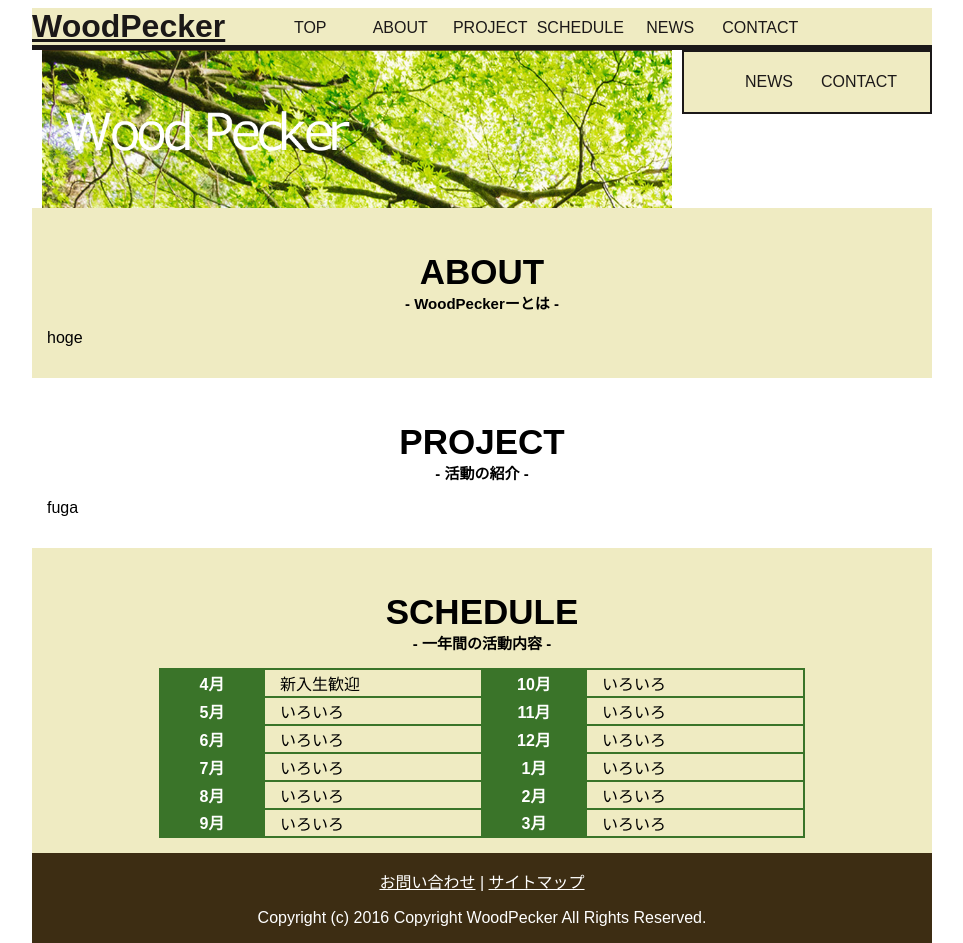
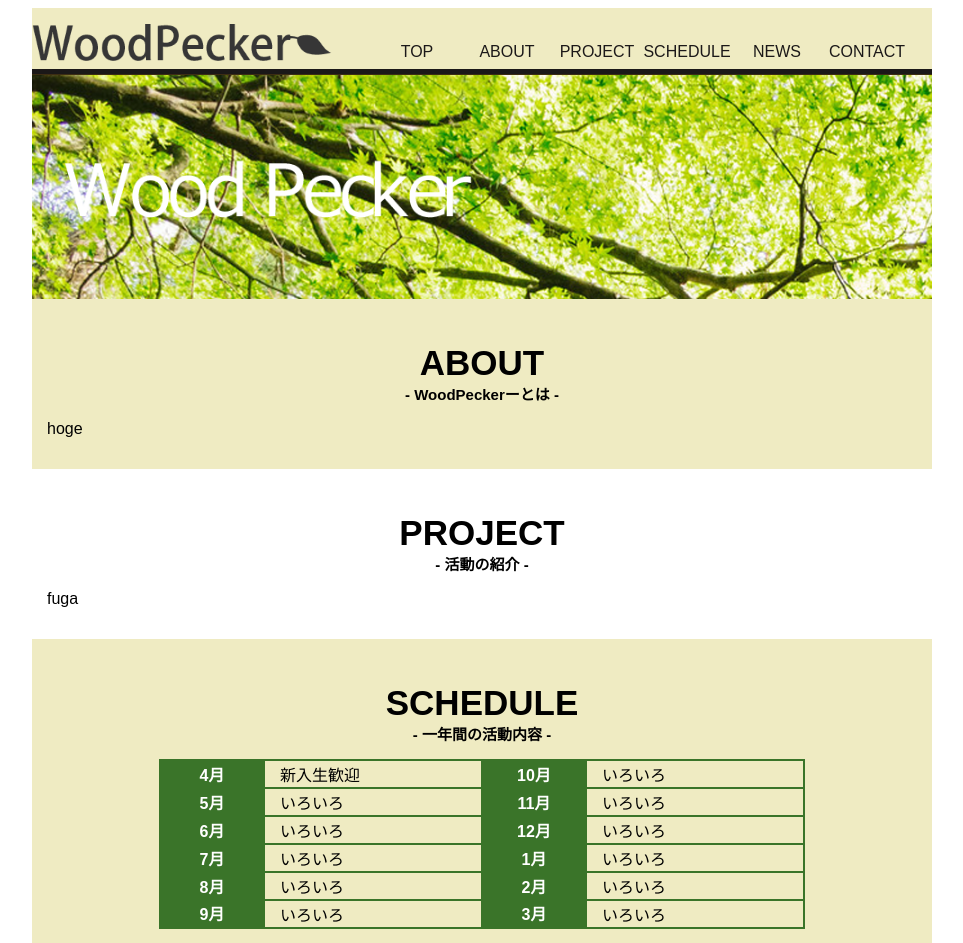
Before and after one commit to w00dpeck3r/w00dpeck3r.github.io, a PHP site: page / in a window 1280 px wide. Shown: the top 943 px of the page, without its empty margins (158-1121 px from the left). Run offline with PHP 8.4, Linux system fonts and the light colour scheme.

Commit message:
fix header

```diff
--- a/index.html
+++ b/index.html
@@ -8,7 +8,7 @@
   <body>
     <div id="header" class="container">
       <div id="header-top">
-        <h1><a href="#">WoodPecker</a></h1>
+        <h1><a href="#"><img src="./images/logo.png" alt="WoodPecker Logo"></a></h1>
         <ul class="menu">
           <li><a href="#">TOP</a></li>
           <li><a href="#">ABOUT</a></li>
@@ -21,11 +21,6 @@
       </div>
       <div id="banner">
         <img src="./images/top.png" alt="header image">
-        <ul class="menu">
-          <li><a href="#">NEWS</a></li>
-          <li><a href="#">CONTACT</a></li>
-        </ul>
-        <div class="clear"></div> <!-- cancel float -->
       </div>
     </div> <!-- header ends here -->
 
--- a/style.css
+++ b/style.css
@@ -34,6 +34,10 @@ a {
   text-decoration: underline;
 }
 
+#header-top > h1 > a > img {
+  width: 300px;
+}
+
 .menu {
   list-style: none;
   display: table-cell;
@@ -56,20 +60,8 @@ a {
 }
 
 #banner > img {
-  width: 70%;
-  margin-left: 10px;
-  margin-right: 10px;
-  float: left;
+  width: 100%;
   display: block;
-}
-
-#banner > .menu {
-  width: 20%;
-  height: 60px;
-  background-color: #efebc2;
-  border: #1b1818 solid 2px; /* ここの色? */
-  display: table-cell;
-  vertical-align: middle;
 }
 
 /* content */
```
